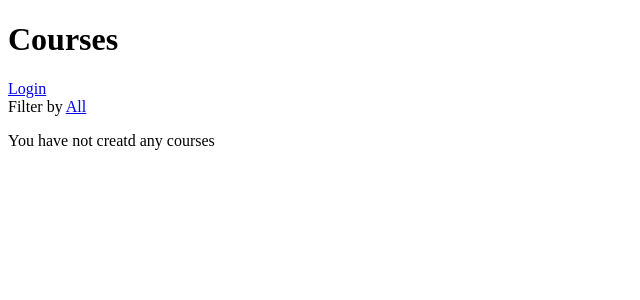
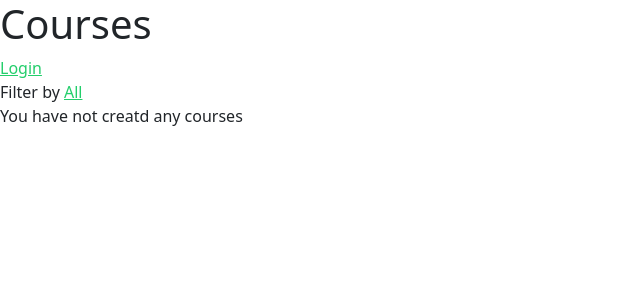
Before and after one commit to monkie80i/elearning, a Django app: page / in a window 1280 px wide. Shown: the top 300 px of the page, without its empty margins (0-640 px from the left). Run offline with Django 4.2, Linux system fonts and the light colour scheme; data that the repository does not hold is empty; some libraries are stand-ins or nearby versions.

Commit message:
addesd static files to base .html

```diff
--- a/educa/adminManager/templates/base.html
+++ b/educa/adminManager/templates/base.html
@@ -6,11 +6,22 @@
     <meta http-equiv="X-UA-Compatible" content="IE=edge">
     <meta name="viewport" content="width=device-width, initial-scale=1.0">
     <title>{% block title %}Educa{% endblock %}</title>
+    <link rel="stylesheet" href="{% static 'css/style.css' %}">
+    <!--link rel="stylesheet" href="../node_modules/@fortawesome/fontawesome-free/css/all.css"-->
+    <link rel="preconnect" href="https://fonts.googleapis.com">
+    <link rel="preconnect" href="https://fonts.gstatic.com" crossorigin>
+    <link href="https://fonts.googleapis.com/css2?family=Jost:wght@400;500;600;700;800;900&family=Roboto:wght@100;300;400;500;700;900&display=swap" rel="stylesheet">
+    <link rel="stylesheet" type="text/css" href="{% static 'slick-1.8.1/slick/slick.css' %}"/>
+    <link rel="stylesheet" type="text/css" href="{% static 'slick-1.8.1/slick/slick-theme.css' %}"/>
 </head>
 <body>
     <div id="content">
         {% block content %}
         {% endblock %}
     </div>
+    <script type="text/javascript" src="{% static 'jquery/dist/jquery.min.js' %}"></script>
+    <script type="text/javascript" src="{% static 'slick-1.8.1/slick/slick.min.js' %}"></script>
+    {% block scripts %}
+    {% endblock %}
 </body>
 </html>
```
